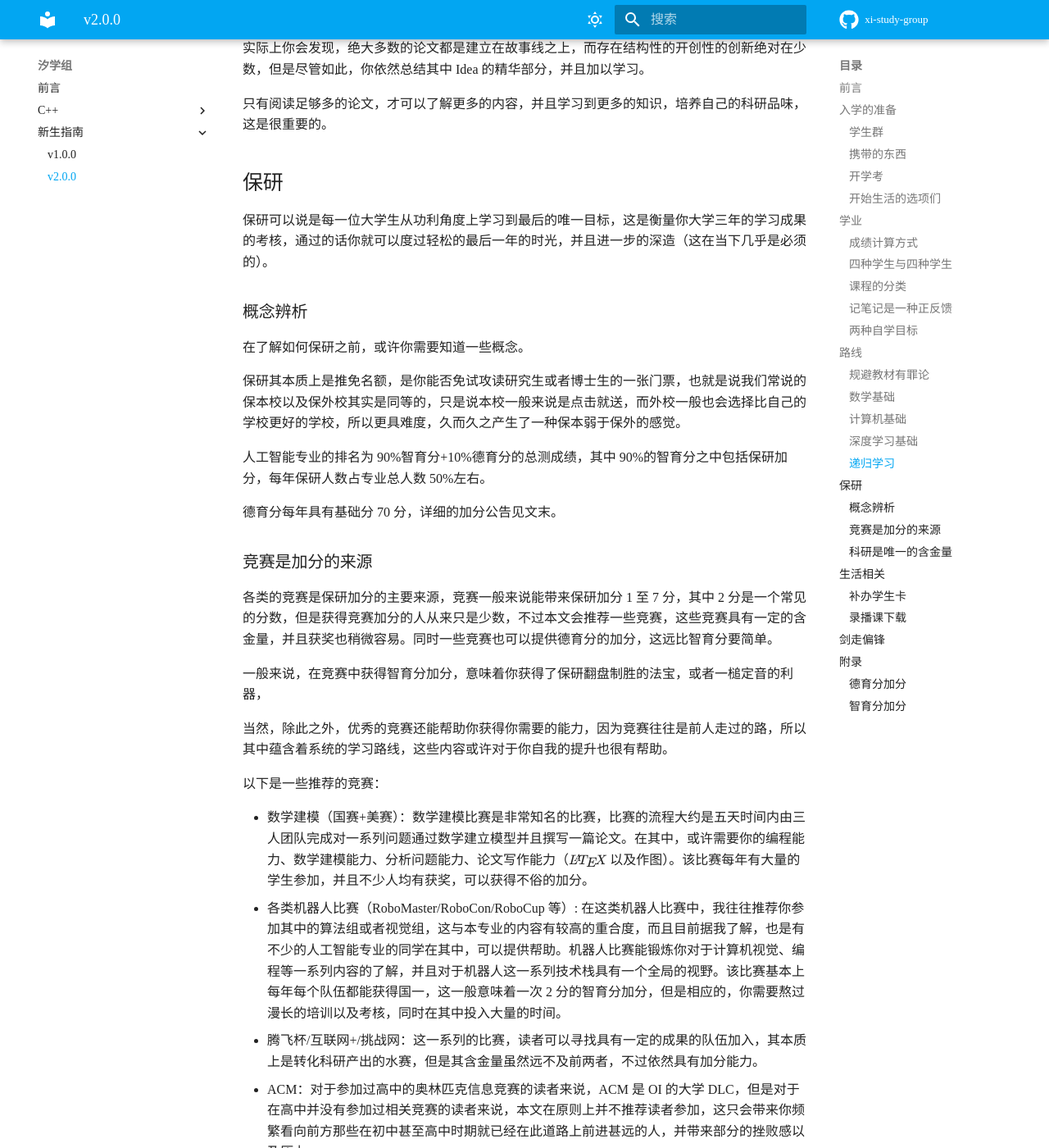
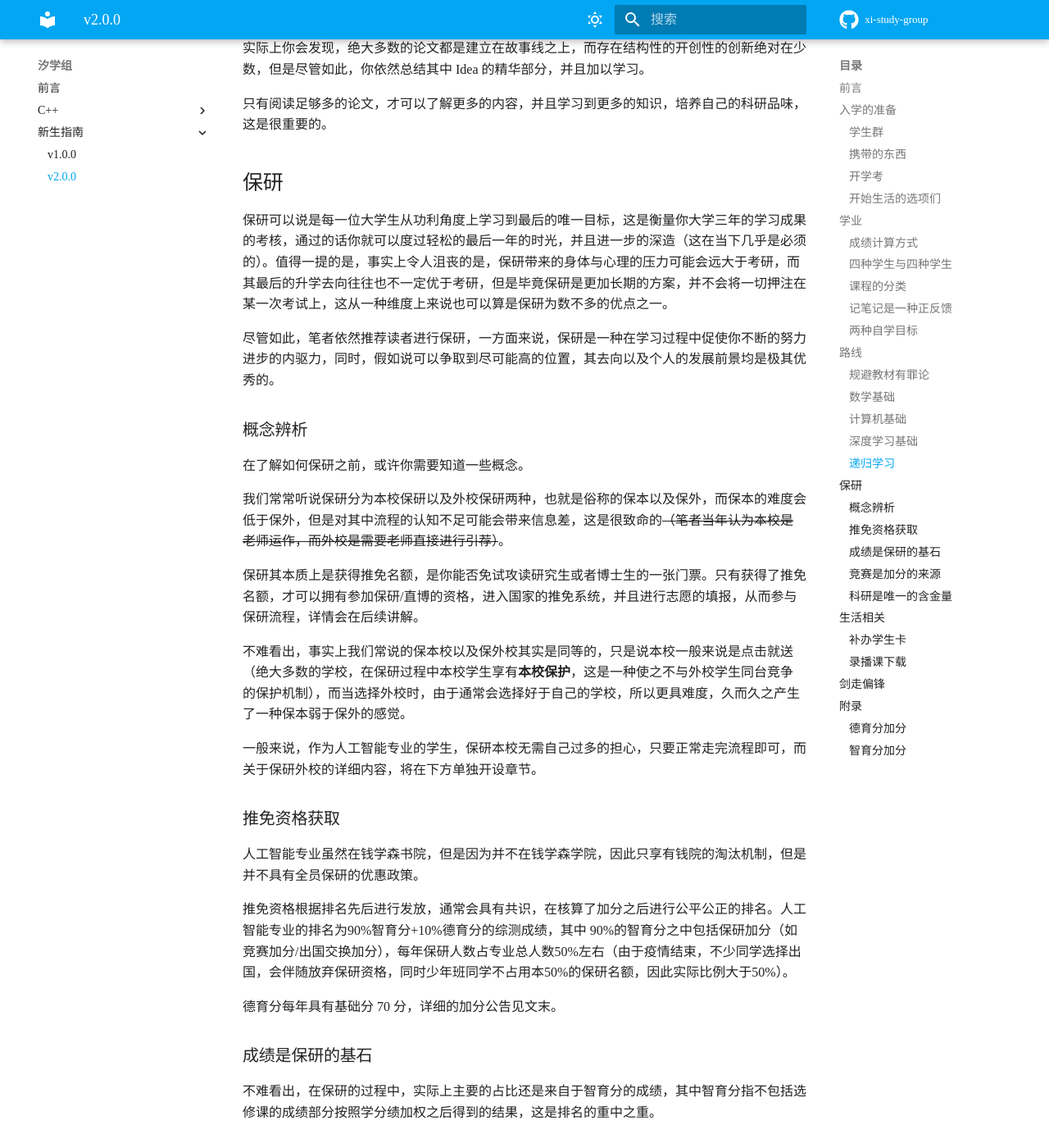
Before and after one commit to XiStudyGroup/XiStudyGroup, an MkDocs documentation site: the page built from docs/人工智能新生指南2024.md, in a window 1280 px wide and 1400 px high, scrolled down 8247 px. Shown: the whole window at 82% size. Built offline with MkDocs 1.6.1 and Material for MkDocs 9.7.7, drawn with Linux system fonts in a browser that asks for light colours; some web fonts are replaced; comment, search, counter and statistics services are not loaded.

Commit message:
update index

```diff
--- a/docs/人工智能新生指南2024.md
+++ b/docs/人工智能新生指南2024.md
@@ -193,17 +193,35 @@ $$
 
 ## 保研
 
-保研可以说是每一位大学生从功利角度上学习到最后的唯一目标，这是衡量你大学三年的学习成果的考核，通过的话你就可以度过轻松的最后一年的时光，并且进一步的深造（这在当下几乎是必须的）。
+保研可以说是每一位大学生从功利角度上学习到最后的唯一目标，这是衡量你大学三年的学习成果的考核，通过的话你就可以度过轻松的最后一年的时光，并且进一步的深造（这在当下几乎是必须的）。值得一提的是，事实上令人沮丧的是，保研带来的身体与心理的压力可能会远大于考研，而其最后的升学去向往往也不一定优于考研，但是毕竟保研是更加长期的方案，并不会将一切押注在某一次考试上，这从一种维度上来说也可以算是保研为数不多的优点之一。
+
+尽管如此，笔者依然推荐读者进行保研，一方面来说，保研是一种在学习过程中促使你不断的努力进步的内驱力，同时，假如说可以争取到尽可能高的位置，其去向以及个人的发展前景均是极其优秀的。
 
 ### 概念辨析
 
 在了解如何保研之前，或许你需要知道一些概念。
 
-保研其本质上是推免名额，是你能否免试攻读研究生或者博士生的一张门票，也就是说我们常说的保本校以及保外校其实是同等的，只是说本校一般来说是点击就送，而外校一般也会选择比自己的学校更好的学校，所以更具难度，久而久之产生了一种保本弱于保外的感觉。
+我们常常听说保研分为本校保研以及外校保研两种，也就是俗称的保本以及保外，而保本的难度会低于保外，但是对其中流程的认知不足可能会带来信息差，这是很致命的<del>（笔者当年认为本校是老师运作，而外校是需要老师直接进行引荐）</del>。
 
-人工智能专业的排名为 90%智育分+10%德育分的总测成绩，其中 90%的智育分之中包括保研加分，每年保研人数占专业总人数 50%左右。
+保研其本质上是获得推免名额，是你能否免试攻读研究生或者博士生的一张门票。只有获得了推免名额，才可以拥有参加保研/直博的资格，进入国家的推免系统，并且进行志愿的填报，从而参与保研流程，详情会在后续讲解。
+
+不难看出，事实上我们常说的保本校以及保外校其实是同等的，只是说本校一般来说是点击就送（绝大多数的学校，在保研过程中本校学生享有**本校保护**，这是一种使之不与外校学生同台竞争的保护机制），而当选择外校时，由于通常会选择好于自己的学校，所以更具难度，久而久之产生了一种保本弱于保外的感觉。
+
+一般来说，作为人工智能专业的学生，保研本校无需自己过多的担心，只要正常走完流程即可，而关于保研外校的详细内容，将在下方单独开设章节。
+
+### 推免资格获取
+
+人工智能专业虽然在钱学森书院，但是因为并不在钱学森学院，因此只享有钱院的淘汰机制，但是并不具有全员保研的优惠政策。
+
+推免资格根据排名先后进行发放，通常会具有共识，在核算了加分之后进行公平公正的排名。人工智能专业的排名为90%智育分+10%德育分的综测成绩，其中 90%的智育分之中包括保研加分（如竞赛加分/出国交换加分），每年保研人数占专业总人数50%左右（由于疫情结束，不少同学选择出国，会伴随放弃保研资格，同时少年班同学不占用本50%的保研名额，因此实际比例大于50%）。
 
 德育分每年具有基础分 70 分，详细的加分公告见文末。
+
+### 成绩是保研的基石
+
+不难看出，在保研的过程中，实际上主要的占比还是来自于智育分的成绩，其中智育分指不包括选修课的成绩部分按照学分绩加权之后得到的结果，这是排名的重中之重。
+
+
 
 ### 竞赛是加分的来源
 
```
Also changed, not shown: docs/index.md (+1 -1 lines).
